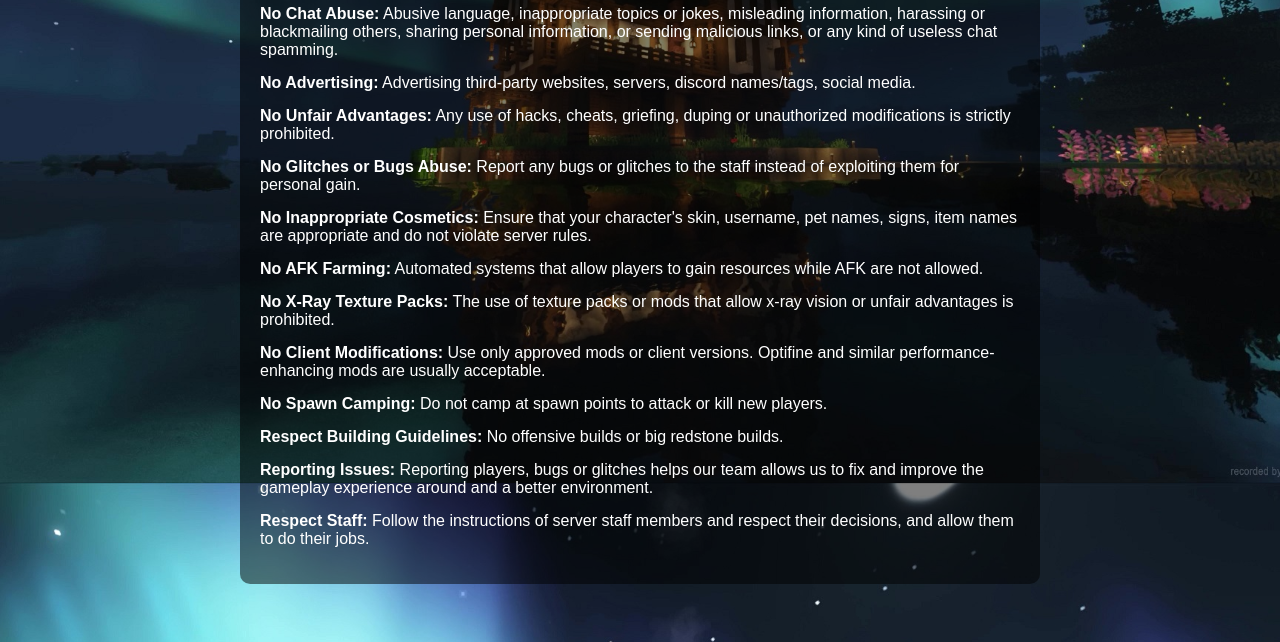
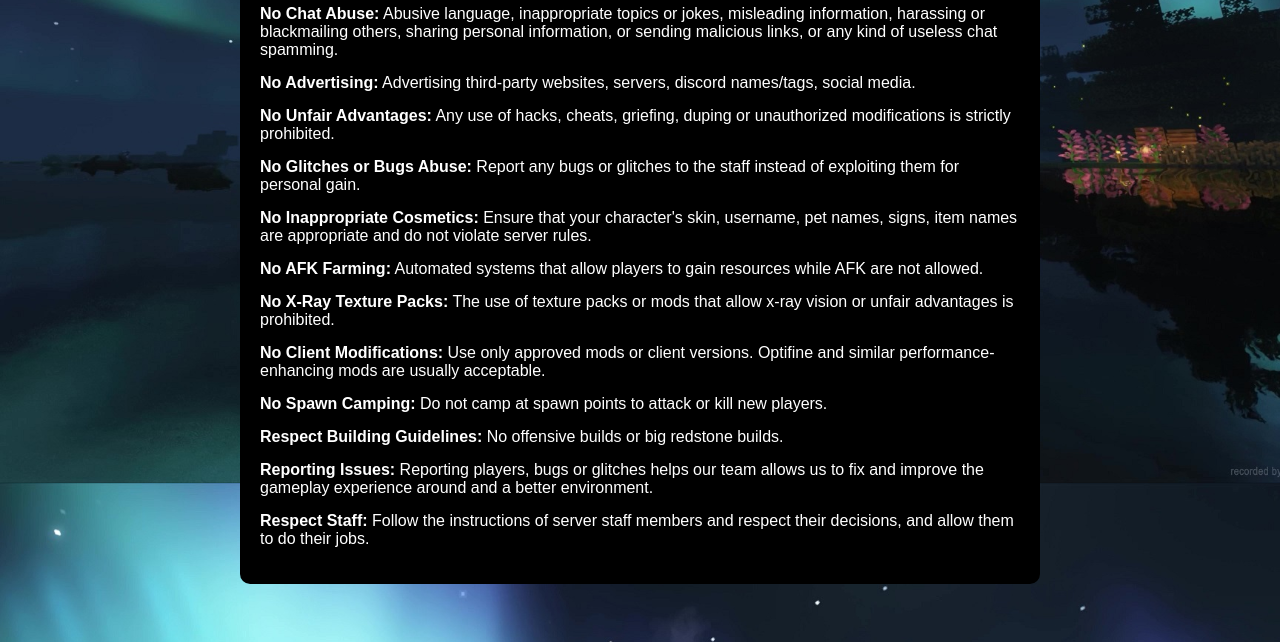
Before and after one commit to VeMegStudios/rules, a plain HTML site: page index.html in a window 1280 px wide. Shown: the part 317-959 px from the top of the page. Drawn offline with Linux system fonts and the light colour scheme.

Commit message:
Update index.html

```diff
--- a/index.html
+++ b/index.html
@@ -23,7 +23,7 @@
             position: relative; /* Ensure positioning of the translucent box */
         }
         .translucent-box {
-            background-color: rgba(0, 0, 0, 0.5); /* Semi-transparent black color */
+            background-color: rgba(0, 0, 0, 1); /* Semi-transparent black color */
             padding: 20px;
             border-radius: 10px;
         }
```
